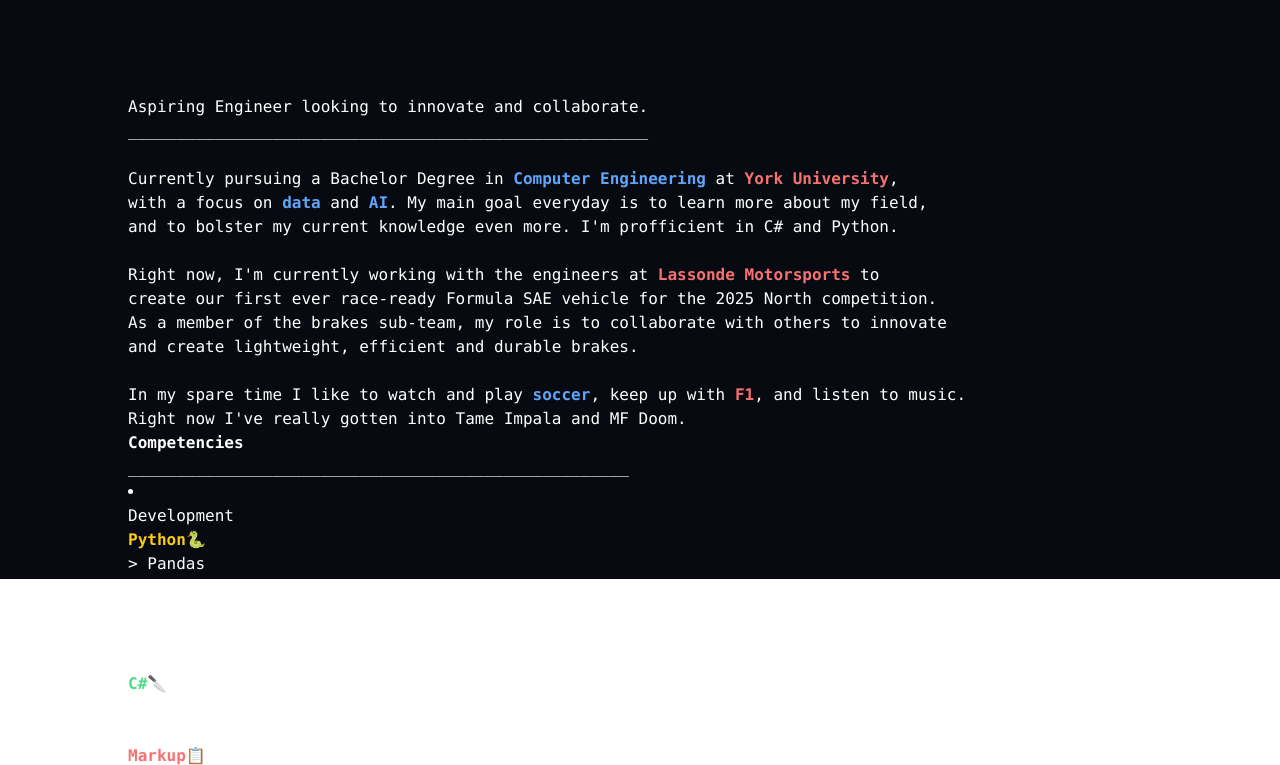
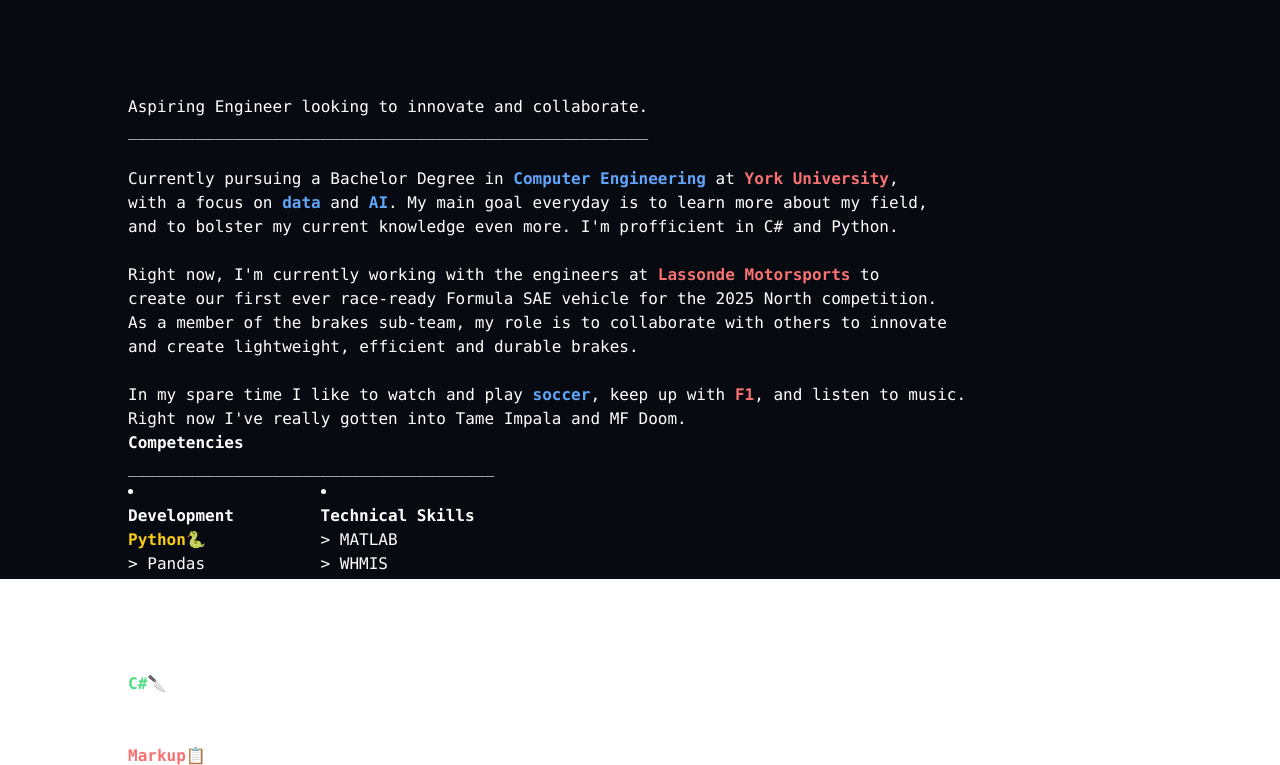
Before and after one commit to muabdali/portfoliowebsite, a website: page public/about.html in a window 1280 px wide. Shown: the part 221-986 px from the top of the page. Drawn offline with Linux system fonts and the light colour scheme.

Commit message:
about me is finished

```diff
--- a/public/about.html
+++ b/public/about.html
@@ -40,11 +40,11 @@
                 </div>
                 <div class="ml-32">
                     <div class=" text-white font-mono font-bold">Competencies</div>
-                    <span class=" text-white font-mono">____________________________________________________</span>
+                    <span class=" text-white font-mono">______________________________________</span>
                     <section class="text-white font-mono flex flex-row">
                         <div class="left">
                             <li>
-                                <h3>Development</h3>
+                                <h3 class="font-bold">Development</h3>
                                 <ul>
                                     <li>
                                         <h1 class="text-yellow-400 font-bold">Python🐍</h1>
@@ -91,9 +91,27 @@
                             </li>
                         </div>
                         <div class="ml-12">
-
-
-
+                            <li>
+                                <h3 class="font-bold">Technical Skills</h3>
+                                <ul>
+                                    <li>> MATLAB</li>
+                                    <li>> WHMIS</li>
+                                    <li>> Office365</li>
+                                    <li>> AutoCAD</li>
+                                    <li>> Soldering</li>
+                                    <br>
+                                </ul>
+                                <li>
+                                    <h3 class="font-bold">Soft Skills</h3>
+                                    <ul>
+                                        <li>> Organized</li>
+                                        <li>> Team Player</li>
+                                        <li>> Communication</li>
+                                        <li>> Patience</li>
+                                        <li>> good vibes</li>
+                                    </ul>
+                                </li>
+                            </li>
                         </div>
                     </section>
 
```
